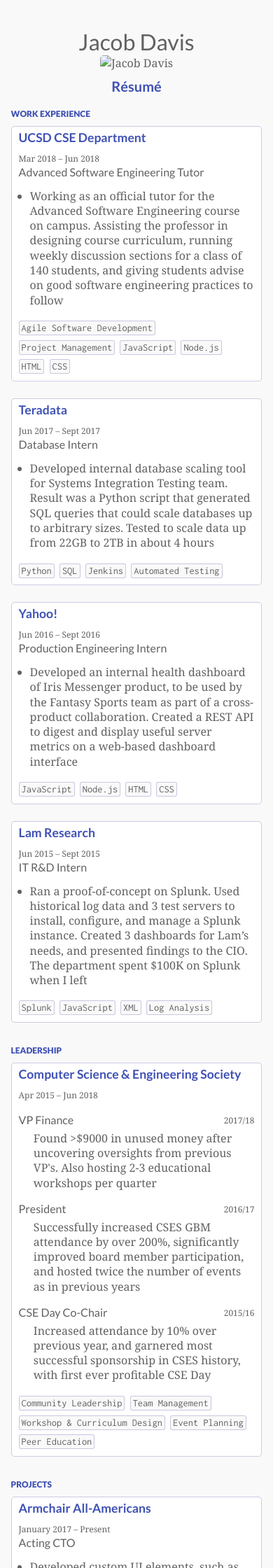
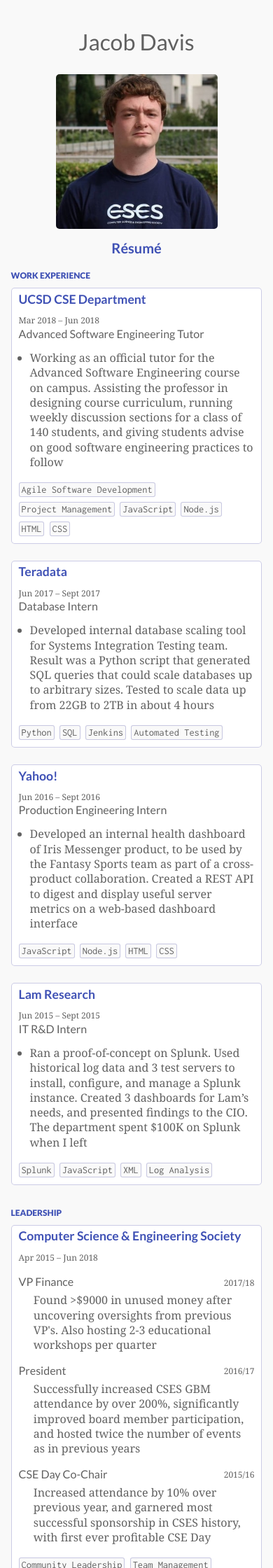
Before and after one commit to jsdavis/jsdavis.github.io, a Jekyll site: the page built from index.md, in a window 390 px wide. Shown: the top 2240 px of the page at 70% size. Built offline with Jekyll 4.4.1, drawn with Linux system fonts in a browser that asks for light colours; nearby versions of some CDN libraries.

Commit message:
Added picture

```diff
--- a/assets/css/main.sass
+++ b/assets/css/main.sass
@@ -215,9 +215,6 @@ a.card:hover
         img
             max-width: 70%
 
-    h1
-        margin-bottom: 0
-
 
 @media screen and (max-width: 700px)
     body
```
Also changed, not shown: assets/img/profile.jpg (added).
